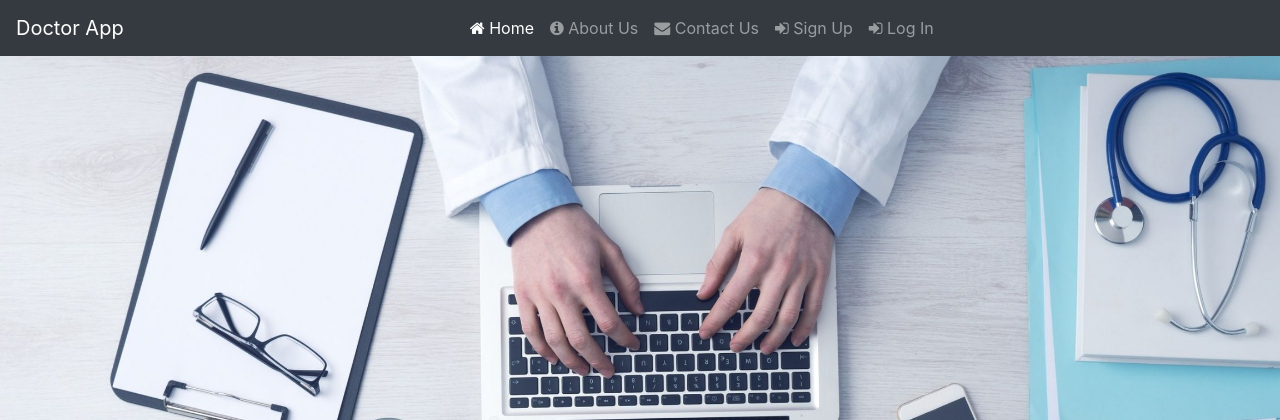
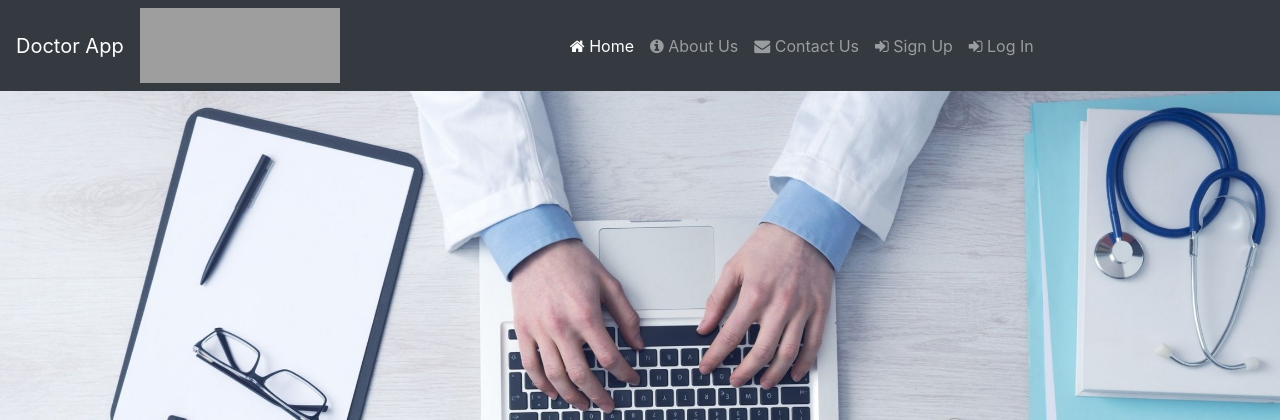
Before and after one commit to ansari-akram/DoctorApp_V1, a Django app: page / in a window 1280 px wide. Shown: the top 420 px of the page. Run offline with Django 3.2, Linux system fonts and the light colour scheme; parts of the project's set-up code (start-up, migrations or seed data) failed here and were passed over; some libraries are stand-ins or nearby versions; grey boxes are pictures that could not be loaded.

Commit message:
Update Home.html

```diff
--- a/Pathology/templates/Home.html
+++ b/Pathology/templates/Home.html
@@ -16,6 +16,8 @@
             aria-controls="navbarSupportedContent" aria-expanded="false" aria-label="Toggle navigation">
         <span class="navbar-toggler-icon"></span>
     </button>
+
+    <img src="{% static 'Images/gbm.png' %}" alt="no image" height="75" width="200">
 
     <div class="collapse navbar-collapse justify-content-around" id="navbarSupportedContent">
         <ul class="navbar-nav mc-auto">
```
